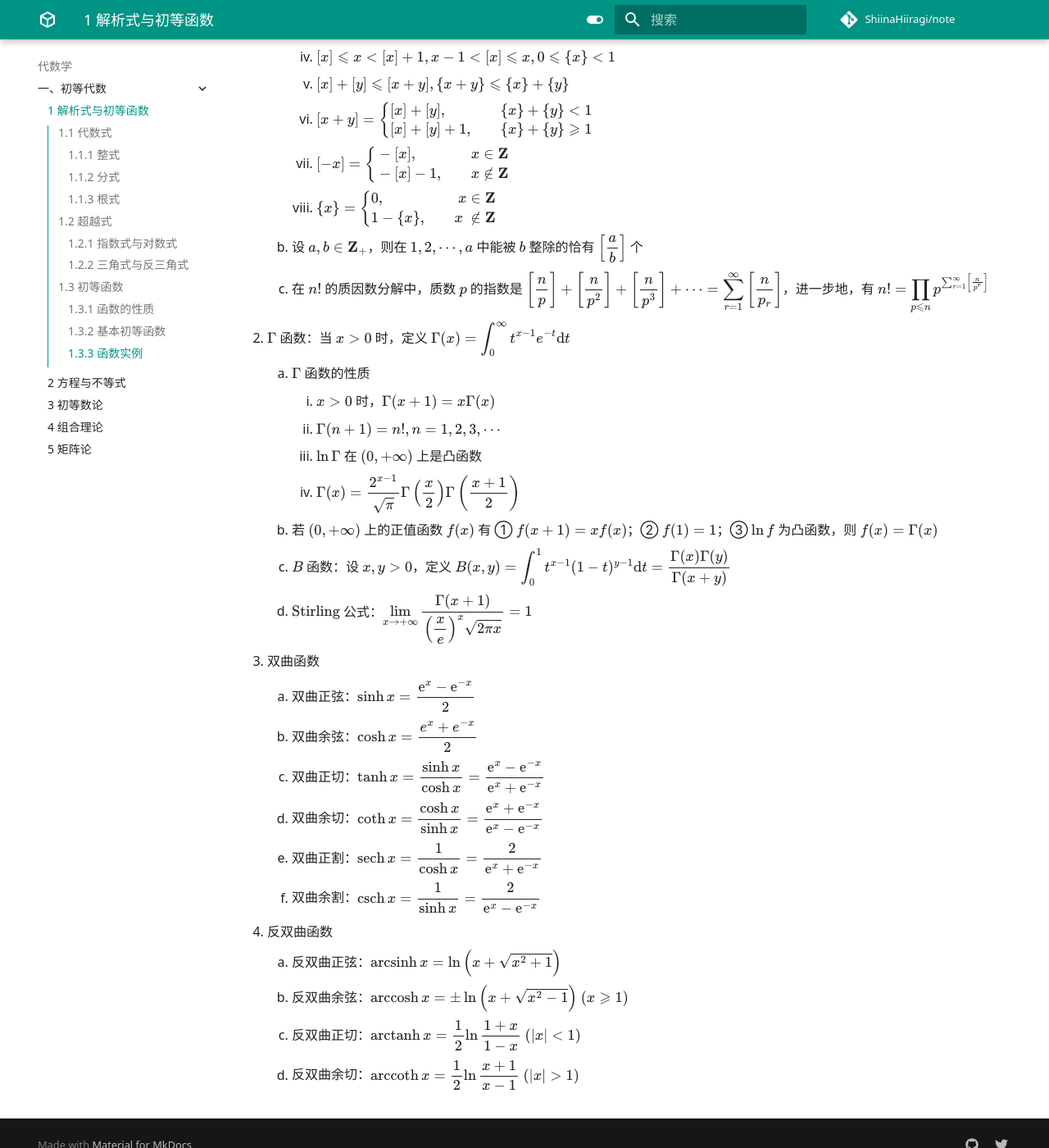
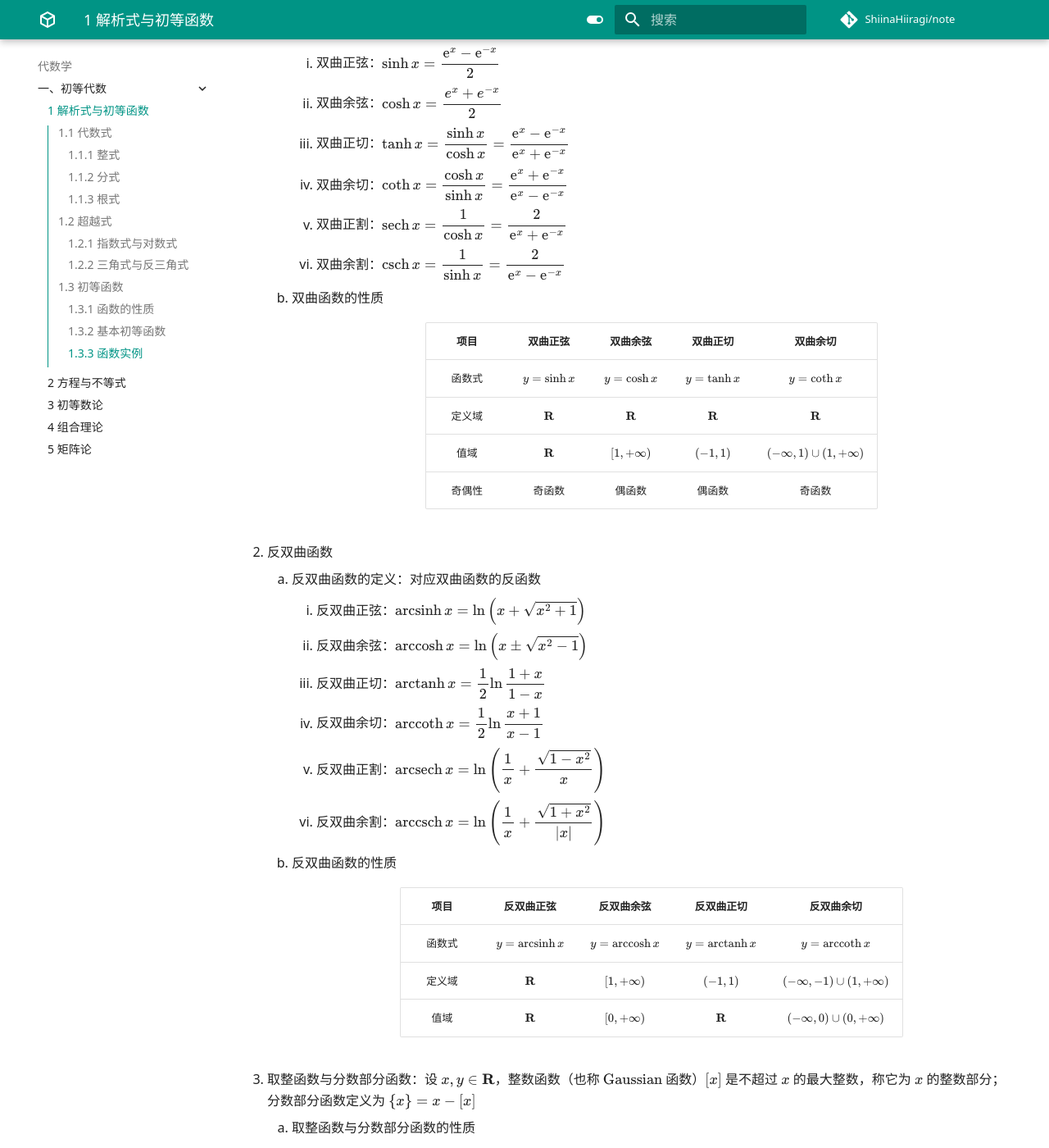
Before and after one commit to ShiinaHiiragi/note, an MkDocs documentation site: the page built from docs/alg/elem/form.md, in a window 1280 px wide and 1400 px high, scrolled down 9767 px. Shown: the whole window at 82% size. Built offline with MkDocs 1.6.1 and Material for MkDocs 9.7.7, drawn with Linux system fonts in a browser that asks for light colours; comment, search, counter and statistics services are not loaded; some of the changed text lies outside the part shown.

Commit message:
add arsinh

```diff
--- a/docs/alg/elem/form.md
+++ b/docs/alg/elem/form.md
@@ -106,9 +106,7 @@
 
 ### 1.2.2 三角式与反三角式
 1. 三角式的恒等变形
-    1. 同角三角函数基本关系
-        1. $\sin^2 \alpha + \cos^2 \alpha = 1, 1 + \tan^2 \alpha = \sec^2 \alpha, 1 + \cot^2 \alpha = \csc^2 \alpha$
-        2. $\tan \alpha = \dfrac{\sin \alpha}{\cos \alpha}, \cot \alpha = \dfrac{\cos \alpha}{\sin \alpha}$
+    1. 同角三角式基本关系：$\sin^2 \alpha + \cos^2 \alpha = 1, 1 + \tan^2 \alpha = \sec^2 \alpha, 1 + \cot^2 \alpha = \csc^2 \alpha$
     2. 诱导公式：设 $k \in \mathbf Z$
         1. $\sin(2k \pi + \alpha) = \sin \alpha, \cos(2k \pi + \alpha) = \cos \alpha, \tan(2k \pi + \alpha) = \tan \alpha, \cot(2k \pi + \alpha) = \cot \alpha$
         2. $\sin(k \pi + \alpha) = -\sin \alpha, \cos(k \pi + \alpha) = -\cos \alpha, \tan(k \pi + \alpha) = \tan \alpha, \cot(k \pi + \alpha) = \cot \alpha$
@@ -148,7 +146,7 @@
 3. $\text{Euler}$ 公式：$e^{\pm \mathrm{i} x}=\cos x \pm \mathrm{i} \sin x \ (x \in \mathbf C)$
 
     !!! note "倍角的 $\text{de Moivre}$ 公式"
-        $\text{de Moivre}$ 公式是 $\text{Euler}$ 公式的推论：${\displaystyle \cos n x+\mathrm{i} \sin n x=\sum_{k=0}^n \mathrm{i}^k\dbinom{n}{k} \cos ^{n-k} x \sin ^k x}$，分离复数的实部和虚部得到三角函数的倍角公式
+        $\text{de Moivre}$ 公式是 $\text{Euler}$ 公式的推论：${\displaystyle \cos n x+\mathrm{i} \sin n x=\sum_{k=0}^n \mathrm{i}^k\dbinom{n}{k} \cos ^{n-k} x \sin ^k x}$，分离复数的实部和虚部得到三角函数的倍角公式：
 
         $$
         \begin{aligned}
@@ -198,48 +196,94 @@
         </div>
 
 4. 三角函数与反三角函数
-    1. 正弦函数与余弦函数的定义
+    1. 三角函数的定义
+        1. 正弦函数与余弦函数
 
-        $$
-        \begin{aligned}
-        & C(x) = \dfrac{e^{ix} + e^{-ix}}{2} \\
-        & S(x) = \dfrac{e^{ix} - e^{-ix}}{2i}
-        \end{aligned}
-        $$
+            $$
+            \begin{aligned}
+            & C(x) = \dfrac{e^{ix} + e^{-ix}}{2} \\
+            & S(x) = \dfrac{e^{ix} - e^{-ix}}{2i}
+            \end{aligned}
+            $$
 
-        其中 $e^x = {\displaystyle \sum_{n=0}^\infty \dfrac{x^n}{n!}}$．定义 $\pi$ 为满足 $\sin \pi = 0$ 且 $3 < \pi < 4$ 的实数
+            其中 $e^x = {\displaystyle \sum_{n=0}^\infty \dfrac{x^n}{n!}}$．定义 $\pi$ 为方程 $\sin \pi = 0$ 在区间 $(3, 4)$ 上的根
 
-    2. 正弦函数与余弦函数的性质
+        2. 定义正切函数 $\tan \alpha = \dfrac{\sin \alpha}{\cos \alpha}$，余切函数 $\cot \alpha = \dfrac{\cos \alpha}{\sin \alpha}$
+        3. 定义正割函数 $\sec \alpha = \dfrac{1}{\cos \alpha}$，余割函数 $\csc \alpha = \dfrac{1}{\sin \alpha}$
+
+    2. 三角函数的性质
 
         <div style="text-align: center;">
 
-        |    项目    |                                    正弦函数                                    |                      预先函数                      |
-        | :--------: | :----------------------------------------------------------------------------: | :------------------------------------------------: |
-        |   函数式   |                                  $y = \sin x$                                  |                    $y = \cos x$                    |
-        |   定义域   |                                  $\mathbf R$                                   |                    $\mathbf R$                     |
-        |    值域    |                                   $[-1, 1]$                                    |                     $[-1, 1]$                      |
-        | 最小正周期 |                                     $2\pi$                                     |                       $2\pi$                       |
-        |  递增区间  | $\left[-\dfrac{\pi}{2} + 2k\pi, \dfrac{\pi}{2} + 2k\pi\right], k\in \mathbf Z$ | $\left[-\pi + 2k\pi, 2k\pi\right], k\in \mathbf Z$ |
-        |  递减区间  | $\left[\dfrac{\pi}{2} + 2k\pi, \dfrac{3\pi}{2} + 2k\pi\right], k\in \mathbf Z$ | $\left[2k\pi, \pi + 2k\pi\right], k\in \mathbf Z$  |
+        |    项目    |                                    正弦函数                                    |                      余弦函数                      |                                              正切函数                                               |                                 余切函数                                  |
+        | :--------: | :----------------------------------------------------------------------------: | :------------------------------------------------: | :-------------------------------------------------------------------------------------------------: | :-----------------------------------------------------------------------: |
+        |   函数式   |                                  $y = \sin x$                                  |                    $y = \cos x$                    |                                            $y = \tan x$                                             |                               $y = \cot x$                                |
+        |   定义域   |                                  $\mathbf R$                                   |                    $\mathbf R$                     |                                             $\mathbf R$                                             |                                $\mathbf R$                                |
+        |    值域    |                                   $[-1, 1]$                                    |                     $[-1, 1]$                      | ${\displaystyle \bigcup_{n \in \mathbf Z} \left(n \pi-\dfrac{\pi}{2}, n \pi+\dfrac{\pi}{2}\right)}$ | ${\displaystyle \bigcup_{n \in \mathbf Z} \left(n \pi, n \pi+\pi\right)}$ |
+        | 最小正周期 |                                     $2\pi$                                     |                       $2\pi$                       |                                                $\pi$                                                |                                   $\pi$                                   |
+        |   奇偶性   |                                     奇函数                                     |                       偶函数                       |                                               奇函数                                                |                                  奇函数                                   |
+        |  递增区间  | $\left[-\dfrac{\pi}{2} + 2k\pi, \dfrac{\pi}{2} + 2k\pi\right], k\in \mathbf Z$ | $\left[-\pi + 2k\pi, 2k\pi\right], k\in \mathbf Z$ |                      $\left(n \pi-\dfrac{\pi}{2}, n \pi+\dfrac{\pi}{2}\right)$                      |                                    无                                     |
+        |  递减区间  | $\left[\dfrac{\pi}{2} + 2k\pi, \dfrac{3\pi}{2} + 2k\pi\right], k\in \mathbf Z$ | $\left[2k\pi, \pi + 2k\pi\right], k\in \mathbf Z$  |                                                 无                                                  |                      $\left(n \pi, n \pi+\pi\right)$                      |
 
         </div>
 
-    3. 反三角函数：三角函数在对应区间上的反函数
+    3. 反三角函数：对应三角函数在对应区间上的反函数
 
         <div style="text-align: center;">
 
-        |  项目  |                   反正弦函数                   |   反余弦函数    |                   反正切函数                   |          反余弦函数          |
-        | :----: | :--------------------------------------------: | :-------------: | :--------------------------------------------: | :--------------------------: |
+        |  项目  |                   反正弦函数                   |   反余弦函数    |                   反正切函数                   |          反余弦函数           |
+        | :----: | :--------------------------------------------: | :-------------: | :--------------------------------------------: | :---------------------------: |
         | 函数式 |                $y = \arcsin x$                 | $y = \arccos x$ |                $y = \arctan x$                 | $y = \operatorname{arccot} x$ |
-        | 定义域 |                   $[-1, 1]$                    |    $[-1, 1]$    |                  $\mathbf R$                   |         $\mathbf R$          |
-        |  值域  | $\left[-\dfrac{\pi}{2}, \dfrac{\pi}{2}\right]$ |   $[0, \pi]$    | $\left(-\dfrac{\pi}{2}, \dfrac{\pi}{2}\right)$ |          $(0, \pi)$          |
-        | 奇偶性 |                     奇函数                     |    非奇非偶     |                     奇函数                     |           非奇非偶           |
-        | 单调性 |                     增函数                     |     减函数      |                     增函数                     |            减函数            |
+        | 定义域 |                   $[-1, 1]$                    |    $[-1, 1]$    |                  $\mathbf R$                   |          $\mathbf R$          |
+        |  值域  | $\left[-\dfrac{\pi}{2}, \dfrac{\pi}{2}\right]$ |   $[0, \pi]$    | $\left(-\dfrac{\pi}{2}, \dfrac{\pi}{2}\right)$ |          $(0, \pi)$           |
+        | 奇偶性 |                     奇函数                     |    非奇非偶     |                     奇函数                     |           非奇非偶            |
+        | 单调性 |                     增函数                     |     减函数      |                     增函数                     |            减函数             |
 
         </div>
 
 ### 1.3.3 函数实例
-1. 取整函数与分数部分函数：设 $x, y \in \mathbf R$，整数函数（也称 $\text{Gaussian}$ 函数）$[x]$ 是不超过 $x$ 的最大整数，称它为 $x$ 的整数部分；分数部分函数定义为 $\{x\} = x - [x]$
+1. 双曲函数
+    1. 双曲函数的定义
+        1. 双曲正弦：$\sinh x=\dfrac{\mathrm{e}^x-\mathrm{e}^{-x}}{2}$
+        2. 双曲余弦：$\cosh x=\dfrac{e^x+e^{-x}}{2}$
+        3. 双曲正切：$\tanh x=\dfrac{\sinh x}{\cosh x}=\dfrac{\mathrm{e}^x-\mathrm{e}^{-x}}{\mathrm{e}^x+\mathrm{e}^{-x}}$
+        4. 双曲余切：$\operatorname{coth} x=\dfrac{\cosh x}{\sinh x}=\dfrac{\mathrm{e}^x+\mathrm{e}^{-x}}{\mathrm{e}^x-\mathrm{e}^{-x}}$
+        5. 双曲正割：$\operatorname{sech} x=\dfrac{1}{\cosh x}=\dfrac{2}{\mathrm{e}^x+\mathrm{e}^{-x}}$
+        6. 双曲余割：$\operatorname{csch} x=\dfrac{1}{\sinh x}=\dfrac{2}{\mathrm{e}^x-\mathrm{e}^{-x}}$
+    2. 双曲函数的性质
+
+        <div style="text-align: center;">
+
+        |  项目  |         双曲正弦          |         双曲余弦          |         双曲正切          |            双曲余切             |
+        | :----: | :-----------------------: | :-----------------------: | :-----------------------: | :-----------------------------: |
+        | 函数式 | $y=\operatorname{sinh} x$ | $y=\operatorname{cosh} x$ | $y=\operatorname{tanh} x$ |    $y=\operatorname{coth} x$    |
+        | 定义域 |        $\mathbf R$        |        $\mathbf R$        |        $\mathbf R$        |           $\mathbf R$           |
+        |  值域  |        $\mathbf R$        |       $[1,+\infty)$       |         $(-1, 1)$         | $(-\infty, 1) \cup(1, +\infty)$ |
+        | 奇偶性 |          奇函数           |          偶函数           |          偶函数           |             奇函数              |
+
+        </div>
+
+2. 反双曲函数
+    1. 反双曲函数的定义：对应双曲函数的反函数
+        1. 反双曲正弦：$\operatorname{arcsinh} x=\ln \left(x+\sqrt{x^2+1}\right)$
+        2. 反双曲余弦：$\operatorname{arccosh} x=\ln \left(x\pm \sqrt{x^2-1}\right)$
+        3. 反双曲正切：$\operatorname{arctanh} x=\dfrac{1}{2} \ln \dfrac{1+x}{1-x}$
+        4. 反双曲余切：$\operatorname{arccoth} x=\dfrac{1}{2} \ln \dfrac{x+1}{x-1}$
+        5. 反双曲正割：$\operatorname{arcsech} x=\ln \left(\dfrac{1}{x}+\dfrac{\sqrt{1-x^2}}{x}\right)$
+        6. 反双曲余割：$\operatorname{arccsch} x=\ln \left(\dfrac{1}{x}+\dfrac{\sqrt{1+x^2}}{|x|}\right)$
+    2. 反双曲函数的性质
+
+        <div style="text-align: center;">
+
+        |  项目  |          反双曲正弦          |          反双曲余弦          |          反双曲正切          |           反双曲余切           |
+        | :----: | :--------------------------: | :--------------------------: | :--------------------------: | :----------------------------: |
+        | 函数式 | $y=\operatorname{arcsinh} x$ | $y=\operatorname{arccosh} x$ | $y=\operatorname{arctanh} x$ |  $y=\operatorname{arccoth} x$  |
+        | 定义域 |         $\mathbf R$          |        $[1,+\infty)$         |           $(-1,1)$           | $(-\infty,-1) \cup(1,+\infty)$ |
+        |  值域  |         $\mathbf R$          |        $[0,+\infty)$         |         $\mathbf R$          | $(-\infty, 0) \cup(0,+\infty)$ |
+
+        </div>
+
+3. 取整函数与分数部分函数：设 $x, y \in \mathbf R$，整数函数（也称 $\text{Gaussian}$ 函数）$[x]$ 是不超过 $x$ 的最大整数，称它为 $x$ 的整数部分；分数部分函数定义为 $\{x\} = x - [x]$
     1. 取整函数与分数部分函数的性质
         1. $x \leqslant y \to [x] \leqslant [y]$
         2. 若 $m\in \mathbf Z$，则 $[m + x] = m + [x]$
@@ -251,24 +295,3 @@
         8. $\{x\} = \left\{\begin{aligned} & 0, & x\in \mathbf Z \\ & 1 - \{x\}, & x\ \notin \mathbf Z \end{aligned}\right.$
     2. 设 $a, b \in \mathbf Z_+$，则在 $1, 2, \cdots, a$ 中能被 $b$ 整除的恰有 $\left[\dfrac{a}{b}\right]$ 个
     3. 在 $n!$ 的质因数分解中，质数 $p$ 的指数是 $\left[\dfrac{n}{p}\right] + \left[\dfrac{n}{p^2}\right] + \left[\dfrac{n}{p^3}\right] + \cdots = {\displaystyle \sum_{r = 1}^{\infty} \left[\dfrac{n}{p_r}\right]}$，进一步地，有 $n! = {\displaystyle \prod_{p \leqslant n} p^{\sum_{r=1}^{\infty}\left[\frac{n}{p^r}\right]}}$
-2. $\Gamma$ 函数：当 $x > 0$ 时，定义 $\Gamma(x) = {\displaystyle \int_{0}^{\infty} t^{x-1} e^{-t} \mathrm dt}$
-    1. $\Gamma$ 函数的性质
-        1. $x > 0$ 时，$\Gamma(x + 1) = x\Gamma(x)$
-        2. $\Gamma(n + 1) = n!, n = 1, 2, 3, \cdots$
-        3. $\ln \Gamma$ 在 $(0, +\infty)$ 上是凸函数
-        4. $\Gamma(x) = \dfrac{2^{x-1}}{\sqrt{\pi}} \Gamma\left(\dfrac x2\right) \Gamma\left(\dfrac{x+1}{2}\right)$
-    2. 若 $(0, +\infty)$ 上的正值函数 $f(x)$ 有 ① $f(x + 1) = xf(x)$；② $f(1) = 1$；③ $\ln f$ 为凸函数，则 $f(x) = \Gamma(x)$
-    3. $B$ 函数：设 $x, y > 0$，定义 $B(x, y) = {\displaystyle \int_0^1 t^{x-1} (1-t)^{y-1} \mathrm dt} = \dfrac{\Gamma(x) \Gamma(y)}{\Gamma(x + y)}$
-    4. $\text{Stirling}$ 公式：${\displaystyle \lim_{x \to +\infty} \dfrac{\Gamma(x + 1)}{\left(\dfrac xe\right)^x \sqrt{2\pi x}}} = 1$
-3. 双曲函数
-    1. 双曲正弦：$\sinh x=\dfrac{\mathrm{e}^x-\mathrm{e}^{-x}}{2}$
-    2. 双曲余弦：$\cosh x=\dfrac{e^x+e^{-x}}{2}$
-    3. 双曲正切：$\tanh x=\dfrac{\sinh x}{\cosh x}=\dfrac{\mathrm{e}^x-\mathrm{e}^{-x}}{\mathrm{e}^x+\mathrm{e}^{-x}}$
-    4. 双曲余切：$\operatorname{coth} x=\dfrac{\cosh x}{\sinh x}=\dfrac{\mathrm{e}^x+\mathrm{e}^{-x}}{\mathrm{e}^x-\mathrm{e}^{-x}}$
-    5. 双曲正割：$\operatorname{sech} x=\dfrac{1}{\cosh x}=\dfrac{2}{\mathrm{e}^x+\mathrm{e}^{-x}}$
-    6. 双曲余割：$\operatorname{csch} x=\dfrac{1}{\sinh x}=\dfrac{2}{\mathrm{e}^x-\mathrm{e}^{-x}}$
-4. 反双曲函数
-    1. 反双曲正弦：$\operatorname{arcsinh} x=\ln \left(x+\sqrt{x^2+1}\right)$
-    2. 反双曲余弦：$\operatorname{arccosh} x=\pm \ln \left(x+\sqrt{x^2-1}\right) \ (x \geqslant 1)$
-    3. 反双曲正切：$\operatorname{arctanh} x=\dfrac{1}{2} \ln \dfrac{1+x}{1-x} \ (|x|<1)$
-    4. 反双曲余切：$\operatorname{arccoth} x=\dfrac{1}{2} \ln \dfrac{x+1}{x-1} \ (|x|>1)$
```
